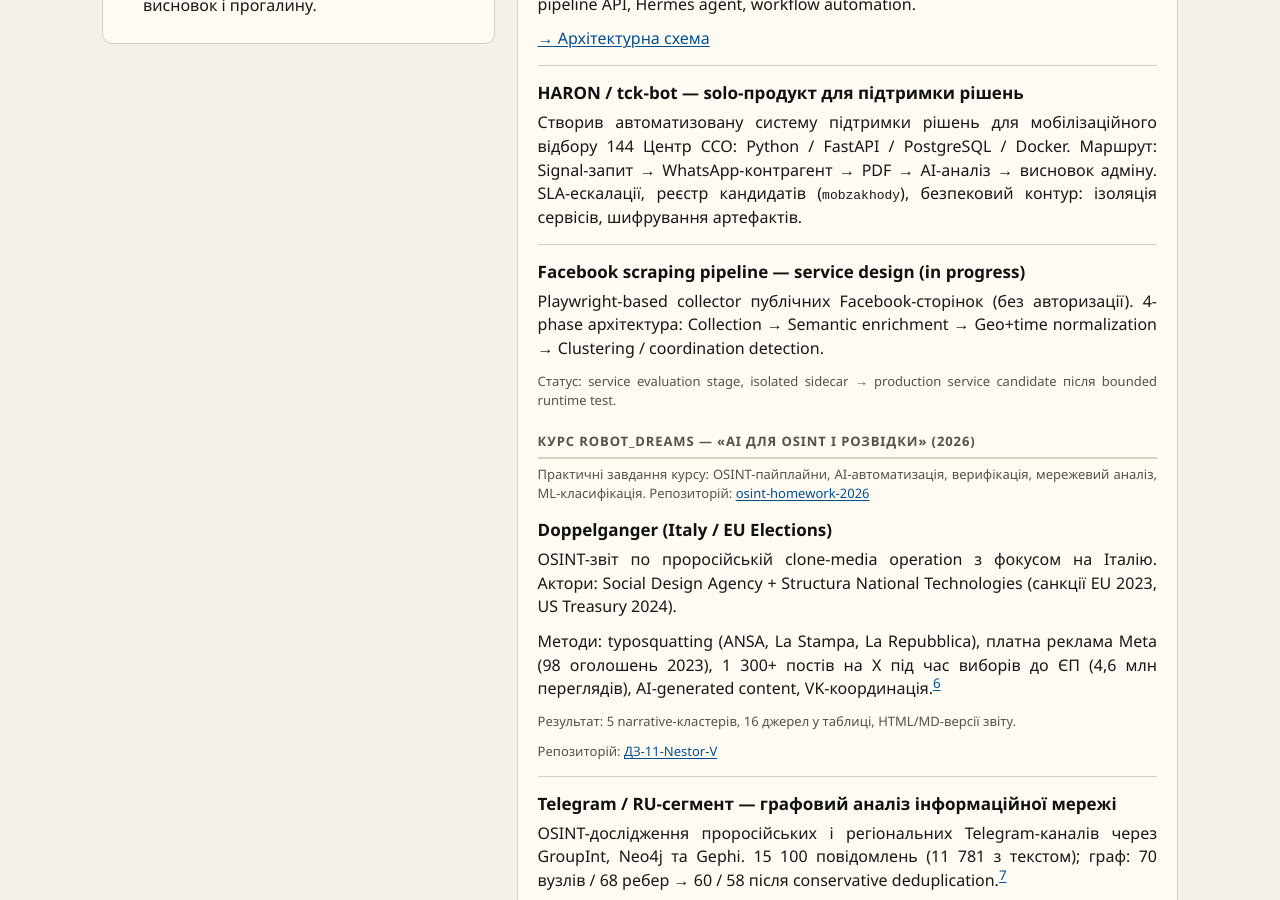
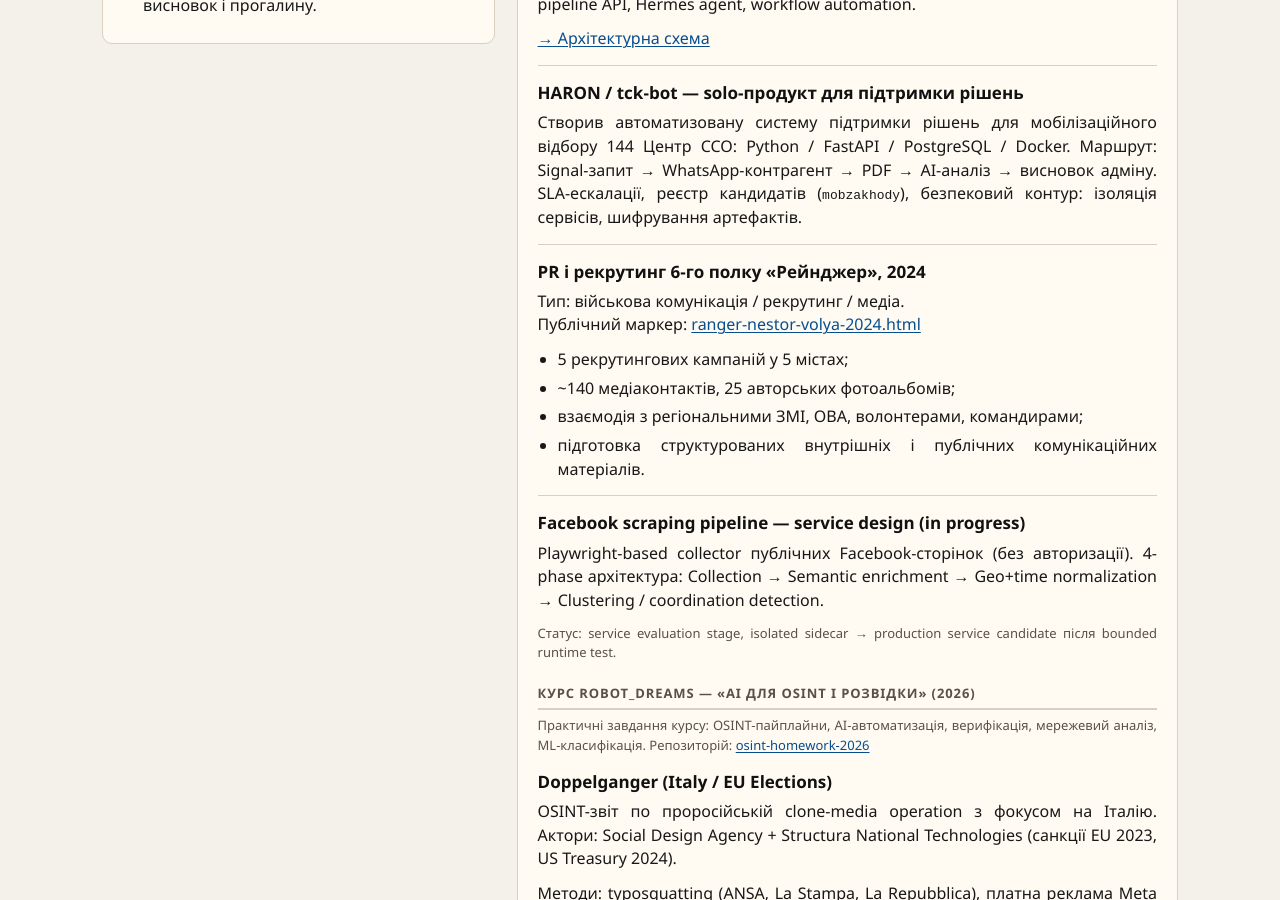
Before and after one commit to NestorVolya/nestorvolya.github.io, a Jekyll site: the page cv-gur.html, which Jekyll copies as it is, in a window 1280 px wide and 900 px high, scrolled down 2472 px. Built offline with Jekyll 4.4.1, drawn with Linux system fonts in a browser that asks for light colours; some of the changed text lies outside the part shown.

Commit message:
cv-gur: fix Braschi title order, add missing Ranger 2024 case
Co-Authored-By: Claude Sonnet 4.6 <noreply@anthropic.com>

```diff
--- a/cv-gur.html
+++ b/cv-gur.html
@@ -492,7 +492,7 @@
           <div class="group-label">Незалежні проєкти</div>
 
           <div class="case">
-            <div class="case-title"><a href="https://nestorvolya.github.io/cases/braschi_rc/">Braschi / Russia Cristiana — OSINT-розслідування (RU-Italy-UA)</a></div>
+            <div class="case-title"><a href="https://nestorvolya.github.io/cases/braschi_rc/">Russia Cristiana / Braschi — OSINT-розслідування (RU-Italy-UA)</a></div>
             <p>Мережеве OSINT-дослідження Francesco Braschi / Russia Cristiana / ПСТГУ / російських культурно-релігійних інституцій: actor profiling, network mapping, timeline reconstruction, source registry, role mapping. Висновок: 80–90% ймовірність вектора м'якої сили РФ, виключно OSINT-методи.<sup><a href="#fn2" id="fnref2">2</a></sup></p>
             <p>Матеріали: <a href="https://gist.github.com/NestorVolya/7997de7361e244ab9f1a1f9a3f818e9c">Аналітичний звіт (GitHub)</a> · <a href="https://infovarta.notion.site/_-308d7fb5fd9a80198f40ee491df41d18">Francesco Braschi — OSINT profile</a> · <a href="https://infovarta.notion.site/v2-309d7fb5fd9a80689d69e4e2f7647bee">Хронологія візитів в Україну, 2010–2020</a> · <a href="https://infovarta.notion.site/OSINT-v4-309d7fb5fd9a80aab298f2abe0adc735">OSINT-досьє v4: Адольф Овчинніков</a>.</p>
           </div>
@@ -524,6 +524,18 @@
           <div class="case">
             <div class="case-title">HARON / tck-bot — solo-продукт для підтримки рішень</div>
             <p>Створив автоматизовану систему підтримки рішень для мобілізаційного відбору 144 Центр ССО: Python / FastAPI / PostgreSQL / Docker. Маршрут: Signal-запит → WhatsApp-контрагент → PDF → AI-аналіз → висновок адміну. SLA-ескалації, реєстр кандидатів (<code>mobzakhody</code>), безпековий контур: ізоляція сервісів, шифрування артефактів.</p>
+          </div>
+
+          <div class="case">
+            <div class="case-title">PR і рекрутинг 6-го полку «Рейнджер», 2024</div>
+            <p>Тип: військова комунікація / рекрутинг / медіа.<br>
+            Публічний маркер: <a href="ranger-nestor-volya-2024.html">ranger-nestor-volya-2024.html</a></p>
+            <ul>
+              <li>5 рекрутингових кампаній у 5 містах;</li>
+              <li>~140 медіаконтактів, 25 авторських фотоальбомів;</li>
+              <li>взаємодія з регіональними ЗМІ, ОВА, волонтерами, командирами;</li>
+              <li>підготовка структурованих внутрішніх і публічних комунікаційних матеріалів.</li>
+            </ul>
           </div>
 
           <div class="case">
```
